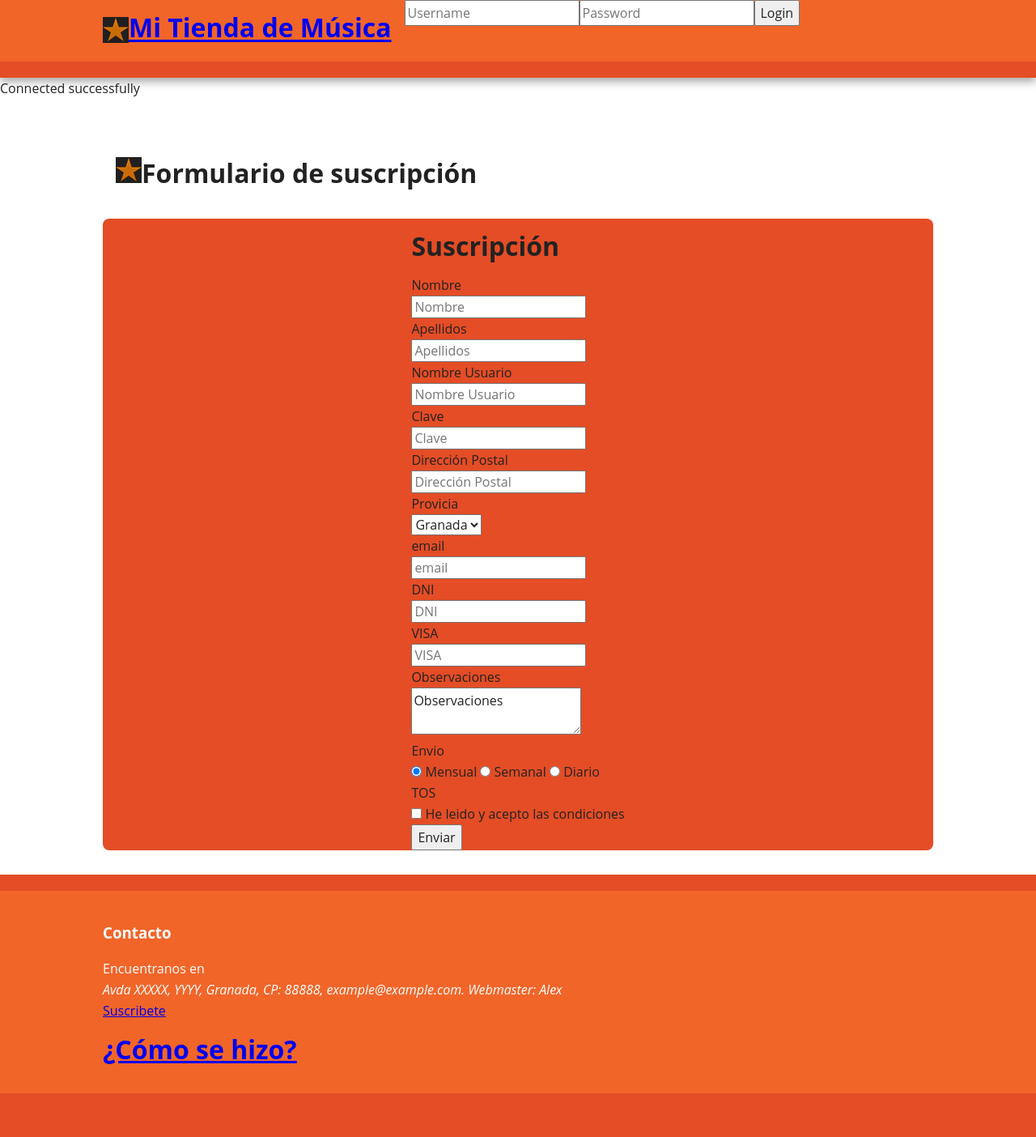
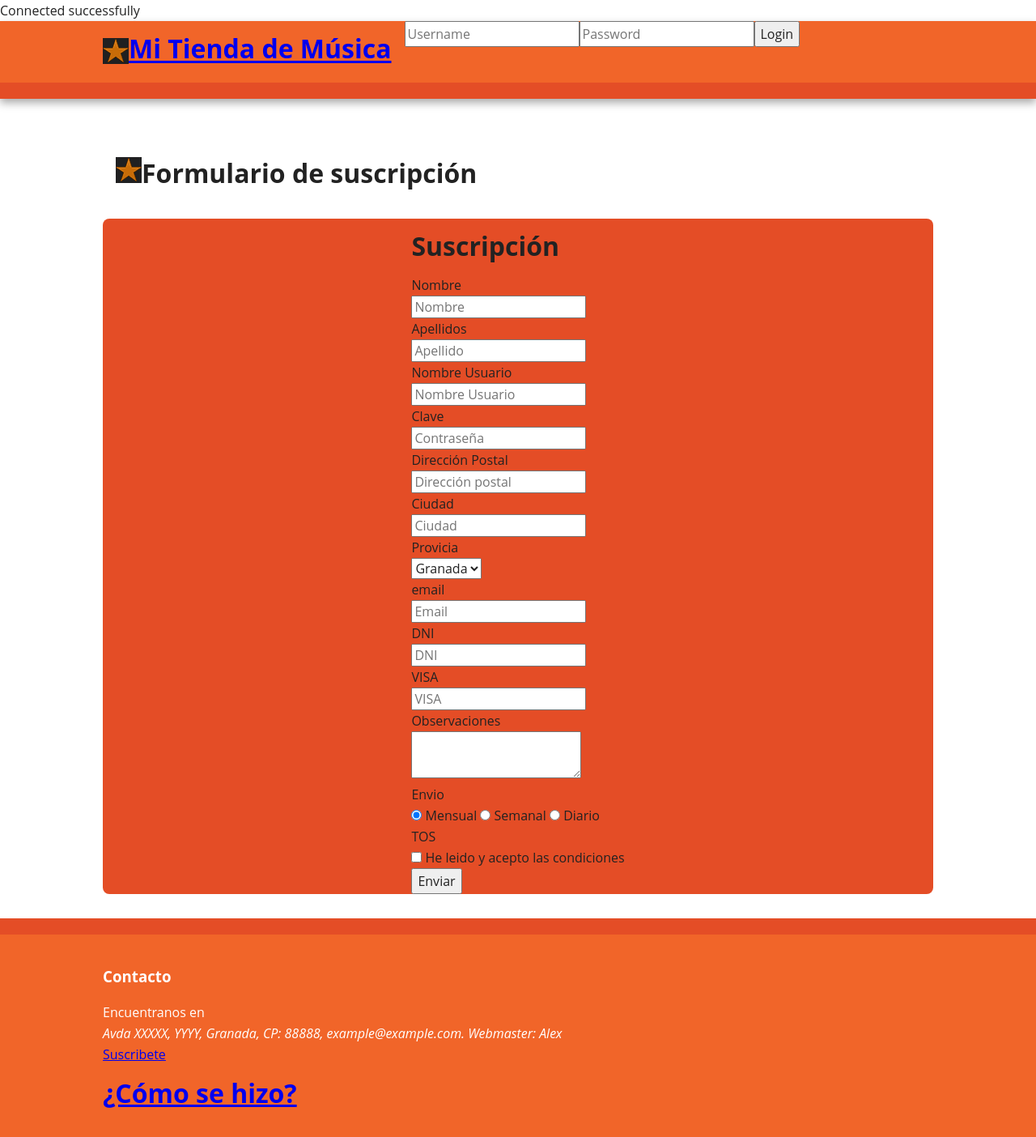
Before and after one commit to algui91/grado_informatica_pw, a PHP site: page /formulario.php in a window 1280 px wide. Shown: the whole page at 81% size. Before the commit the page ends 1350 px from the top, so only its background shows below. Run offline with PHP 8.4, Linux system fonts and the light colour scheme.

Commit message:
Validating form with PHP

```diff
--- a/P1_Tienda/formulario.php
+++ b/P1_Tienda/formulario.php
@@ -12,29 +12,14 @@
 </head>
 <body>
 
-<div class="header-container">
-    <header class="wrapper">
-        <h1 class="title"><a href="index.html">Mi Tienda de Música</a></h1>
-        <section id="login-container">
-            <form action="index.html" method="post">
-                <input type"text" name="username" value="" placeholder="Username">
-                <input type="password" name="password" placeholder="Password">
-                <button name="singlebutton">Login</button>
-            </form>
-        </section>
-    </header>
-
-</div>
-
-<div class="main-container">
 
 <?php
 
 require_once('config.php');
 
 // define variables and set to empty values
-    $nameErr = $emailErr = $genderErr = $websiteErr = "";
-    $name = $email = $gender = $comment = $website = "HOLA";
+//    $nameErr = $emailErr = $genderErr = $websiteErr = "";
+$name = $lastname = $username = $password = $direction = $city = $dni = $visa = $email = $comment = "";
 
 if ($_SERVER["REQUEST_METHOD"] == "POST") {
     if (empty($_POST["name"])) {
@@ -54,16 +39,6 @@
         // check if e-mail address is well-formed
         if (!filter_var($email, FILTER_VALIDATE_EMAIL)) {
             $emailErr = "Invalid email format";
-            }
-        }
-
-        if (empty($_POST["website"])) {
-            $website = "";
-        } else {
-            $website = test_input($_POST["website"]);
-            // check if URL address syntax is valid (this regular expression also allows dashes in the URL)
-            if (!preg_match("/\b(?:(?:https?|ftp):\/\/|www\.)[-a-z0-9+&@#\/%?=~_|!:,.;]*[-a-z0-9+&@#\/%=~_|]/i", $website)) {
-                $websiteErr = "Invalid URL";
         }
     }
 
@@ -90,6 +65,21 @@
 
 ?>
 
+<div class="header-container">
+    <header class="wrapper">
+        <h1 class="title"><a href="index.html">Mi Tienda de Música</a></h1>
+        <section id="login-container">
+            <form action="index.html" method="post">
+                <input type"text" name="username" value="" placeholder="Username">
+                <input type="password" name="password" placeholder="Password">
+                <button name="singlebutton">Login</button>
+            </form>
+        </section>
+    </header>
+
+</div>
+
+<div class="main-container">
     <main role="main" class="wrapper">
         <header class="section-title">
             <h2>Formulario de suscripción</h2>
@@ -106,6 +96,7 @@
                         <label class="col-md-4 control-label" for="Nombre">Nombre</label>
                         <div class="col-md-4">
                             <input id="Nombre" name="name" type="text" placeholder="Nombre"
+                                   value="<?php echo $name; ?>"
                                    class="form-control input-md">
                         </div>
                     </div>
@@ -114,7 +105,8 @@
                     <div class="form-group">
                         <label class="col-md-4 control-label" for="Apellidos">Apellidos</label>
                         <div class="col-md-4">
-                            <input id="Apellidos" name="Apellidos" type="text" placeholder="Apellidos"
+                            <input id="Apellidos" name="lastname" type="text" placeholder="Apellido"
+                                   value="<?php echo $lastname; ?>"
                                    class="form-control input-md">
 
                         </div>
@@ -124,8 +116,9 @@
                     <div class="form-group">
                         <label class="col-md-4 control-label" for="Nombre Usuario">Nombre Usuario</label>
                         <div class="col-md-4">
-                            <input id="Nombre Usuario" name="Nombre Usuario" type="password"
-                                   placeholder="Nombre Usuario" class="form-control input-md">
+                            <input id="Nombre Usuario" name="username" type="text"
+                                   placeholder="Nombre Usuario" value="<?php echo $username; ?>"
+                                   class="form-control input-md">
 
                         </div>
                     </div>
@@ -134,7 +127,8 @@
                     <div class="form-group">
                         <label class="col-md-4 control-label" for="Clave">Clave</label>
                         <div class="col-md-4">
-                            <input id="Clave" name="Clave" type="password" placeholder="Clave"
+                            <input id="Clave" name="password" type="password" placeholder="Contraseña"
+                                   value="<?php echo $password; ?>"
                                    class="form-control input-md">
 
                         </div>
@@ -144,8 +138,19 @@
                     <div class="form-group">
                         <label class="col-md-4 control-label" for="Dirección Postal">Dirección Postal</label>
                         <div class="col-md-4">
-                            <input id="Dirección Postal" name="Dirección Postal" type="text"
-                                   placeholder="Dirección Postal" class="form-control input-md">
+                            <input id="Dirección Postal" name="direction" type="text"
+                                   placeholder="Dirección postal" value="<?php echo $direction; ?>"
+                                   class="form-control input-md">
+
+                        </div>
+                    </div>
+
+                    <div class="form-group">
+                        <label class="col-md-4 control-label" for="Ciudad">Ciudad</label>
+                        <div class="col-md-4">
+                            <input id="Ciudad" name="city" type="text"
+                                   placeholder="Ciudad" value="<?php echo $city; ?>"
+                                   class="form-control input-md">
 
                         </div>
                     </div>
@@ -169,7 +174,8 @@
                     <div class="form-group">
                         <label class="col-md-4 control-label" for="email">email</label>
                         <div class="col-md-4">
-                            <input id="email" name="email" type="text" placeholder="email"
+                            <input id="email" name="email" type="text" value="<?php echo $email; ?>"
+                                   placeholder="Email"
                                    class="form-control input-md">
 
                         </div>
@@ -179,7 +185,9 @@
                     <div class="form-group">
                         <label class="col-md-4 control-label" for="DNI">DNI</label>
                         <div class="col-md-4">
-                            <input id="DNI" name="DNI" type="text" placeholder="DNI" class="form-control input-md">
+                            <input id="DNI" name="dni" type="text" value="<?php echo $dni; ?>"
+                                   placeholder="DNI"
+                                   class="form-control input-md">
 
                         </div>
                     </div>
@@ -188,7 +196,9 @@
                     <div class="form-group">
                         <label class="col-md-4 control-label" for="VISA">VISA</label>
                         <div class="col-md-4">
-                            <input id="VISA" name="VISA" type="text" placeholder="VISA" class="form-control input-md">
+                            <input id="VISA" name="visa" type="text" value="<?php echo $visa; ?>"
+                                   placeholder="VISA"
+                                   class="form-control input-md">
 
                         </div>
                     </div>
@@ -198,7 +208,7 @@
                         <label class="col-md-4 control-label" for="Observaciones">Observaciones</label>
                         <div class="col-md-4">
                             <textarea class="form-control" id="Observaciones"
-                                      name="Observaciones">Observaciones</textarea>
+                                      name="comment"><?php echo $comment; ?></textarea>
                         </div>
                     </div>
 
```
Lines whose indentation alone changed are shown as unchanged.
